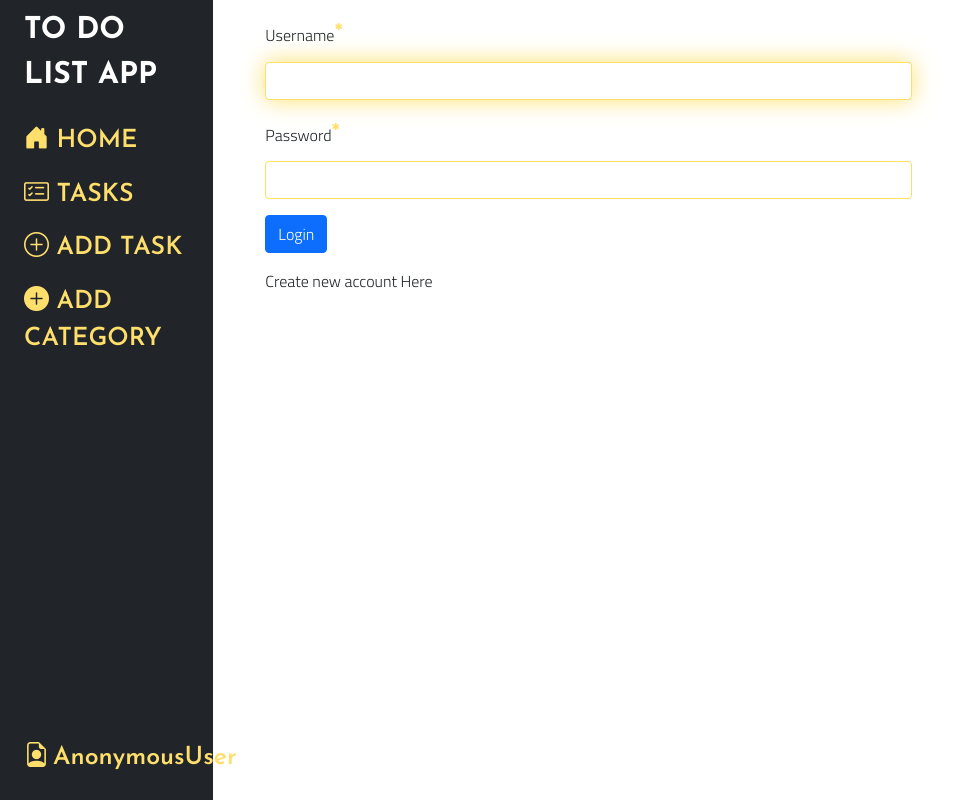
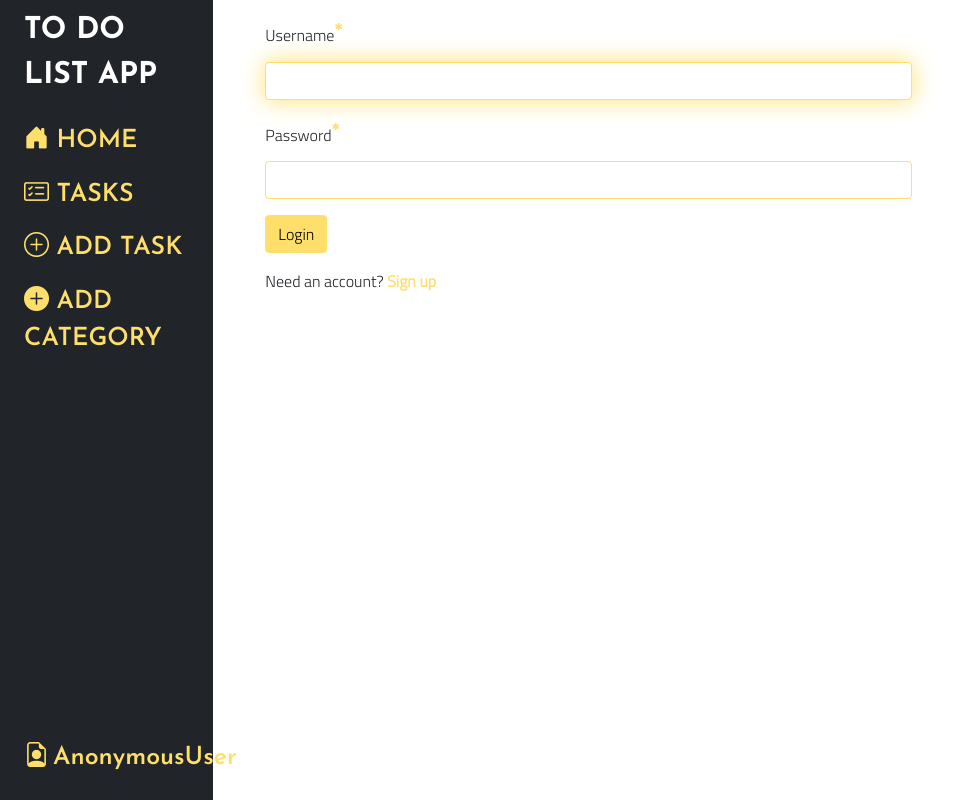
Before and after one commit to Gamattowicz/To_Do_List_App_Django, a Django app: page /login/ in a window 1280 px wide. Shown: the whole page, without its empty margins (0-966 px from the left). Run offline with Django 3.2, Linux system fonts and the light colour scheme; some libraries are stand-ins or nearby versions.

Commit message:
style login and register page

```diff
--- a/todo_list/base/static/base/style.css
+++ b/todo_list/base/static/base/style.css
@@ -66,7 +66,7 @@ span, i {
     border: 1px solid rgb(0, 0, 0);
     }
 
-.form-control {
+.form-control, .form-select {
     border: 1px solid rgb(255, 223, 108);
     }
 
@@ -120,3 +120,11 @@ a:hover {
     border-radius: 10px;
     margin: 5px 0;
     }
+
+.special {
+    color: rgb(255, 223, 108);
+    }
+
+.special:hover {
+    color: rgb(33, 37, 41);
+    }
--- a/todo_list/base/templates/base/login.html
+++ b/todo_list/base/templates/base/login.html
@@ -7,7 +7,7 @@
     <form method="POST" class="form-group">
         {% csrf_token %}
         {{form|crispy}}
-        <button type="submit" class="btn btn-primary  mb-3">Login</button>
-        <p>Create new account <a href="{% url 'base:register' %}">Here</a></p>
+        <button type="submit" class="btn btn-success mb-3">Login</button>
+        <p>Need an account? <a href="{% url 'base:register' %}"><strong class="special">Sign up</strong></a></p>
     </form>
 {% endblock %}
--- a/todo_list/base/templates/base/register.html
+++ b/todo_list/base/templates/base/register.html
@@ -7,7 +7,7 @@
     <form method="POST" class="form-group">
         {% csrf_token %}
         {{form|crispy}}
-        <button type="submit" class="btn btn-primary mb-3">Sign up</button>
-        <p>Already have an account? <a href="{% url 'base:login' %}">Login</a></p>
+        <button type="submit" class="btn btn-success mb-3">Sign up</button>
+        <p>Already have an account? <a href="{% url 'base:login' %}"><strong class="special">Log in</strong></a></p>
     </form>
 {% endblock %}
```
